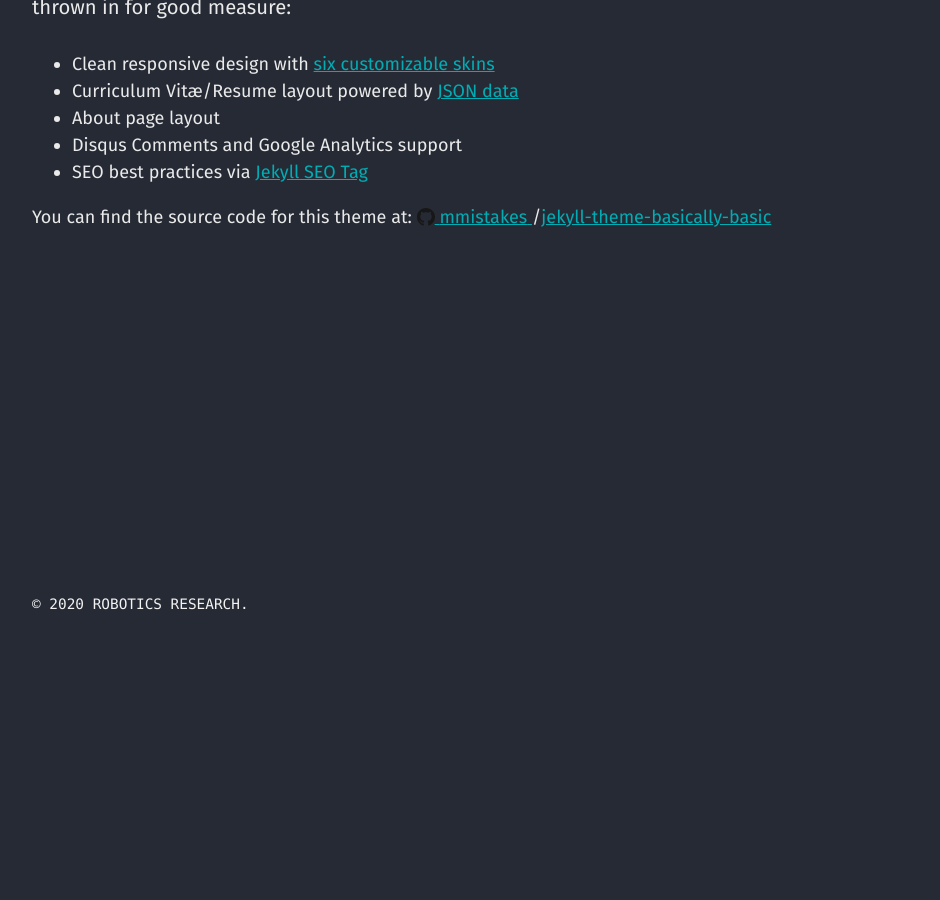
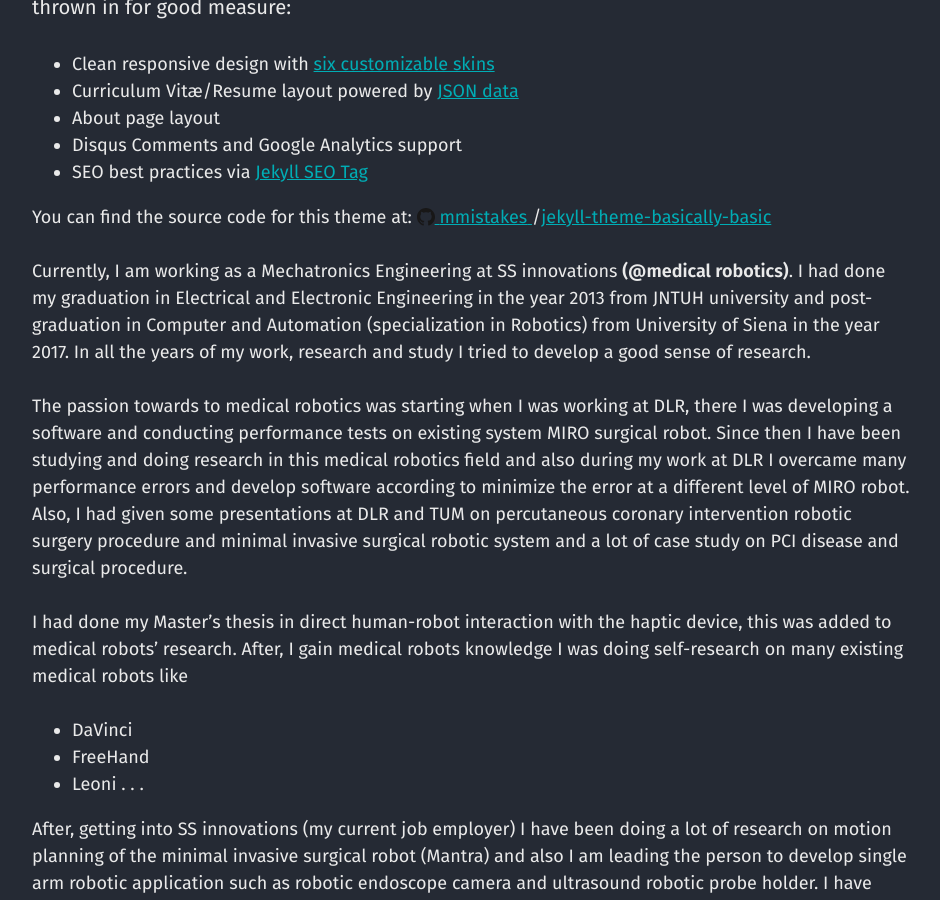
Before and after one commit to rkdyava/rama.github.io, a Jekyll site: the page built from about.md, in a window 1280 px wide and 900 px high, scrolled down 378 px. Shown: the whole window, without its empty margins (40-980 px from the left). Built offline with Jekyll 4.4.1, drawn with Linux system fonts in a browser that asks for light colours; before the commit the page ends 1021 px from its top, so only the background shows below that; some of the changed text lies outside the part shown.

Commit message:
Update about.md

```diff
--- a/about.md
+++ b/about.md
@@ -12,3 +12,26 @@
 - SEO best practices via [Jekyll SEO Tag](https://github.com/jekyll/jekyll-seo-tag/)
 
 You can find the source code for this theme at: {% include icon-github.html username="mmistakes" %}/[jekyll-theme-basically-basic](https://github.com/mmistakes/jekyll-theme-basically-basic)
+
+
+Currently, I am working as a Mechatronics Engineering at SS innovations **(@medical robotics)**. I had done my graduation in Electrical and Electronic Engineering in the year 2013 from JNTUH university
+and post-graduation in Computer and Automation (specialization in Robotics) from University of Siena in the year 2017. In all the years of my work, research and study I tried to develop a good sense of research.
+
+The passion towards to medical robotics was starting when I was working at DLR, there I was developing a software and conducting performance tests on existing system MIRO surgical robot. Since then I have been studying and doing research in this medical robotics field and also during my
+work at DLR I overcame many performance errors and develop software according to minimize the error at a different level of MIRO robot. Also, I had given some presentations at DLR and TUM on percutaneous coronary intervention robotic surgery procedure and minimal invasive surgical robotic
+system and a lot of case study on PCI disease and surgical procedure.
+
+I had done my Master's thesis in direct human-robot interaction with the haptic device, this was added to medical robots' research.
+After, I gain medical robots knowledge I was doing self-research on many existing medical robots like
+- DaVinci
+-  FreeHand
+-  Leoni . . .
+
+After, getting into SS innovations (my current job employer) I have been doing a lot of research on motion planning of the minimal invasive surgical robot (Mantra) and also I am leading the person to develop single arm robotic application such as robotic endoscope camera and ultrasound robotic
+probe holder. I have been doing many motion planning for single arm medical application with ROS and Franka robotic arms.
+I was very interested in developing new methods of single arm medical robot with the advanced technology. I had done motion planning for single arm medical robotic application on "Franka Emika" manipulator arm at SS innovations and constantly working out to build effective commercial medical
+robots like endoscope robotic camera and ultrasound robotic probe scanner.
+In this process, I have traveled and attended many national and international conferences on medical robotics, one which is 79th China International Medical Equipment Fair (CMEF Spring) at Shanghai, China.
+
+I would like to write a paper on some of my research results in future. I regularly watch and read many research articles on medical robotics and always keep me update on this field.
+I have a sound knowledge of the advanced technologies and software that are most importantly needed in Medical Robotics. I gained excellent skills in 6/7DOF manipulator kinematics and dynamics for a different kind of application.
```
